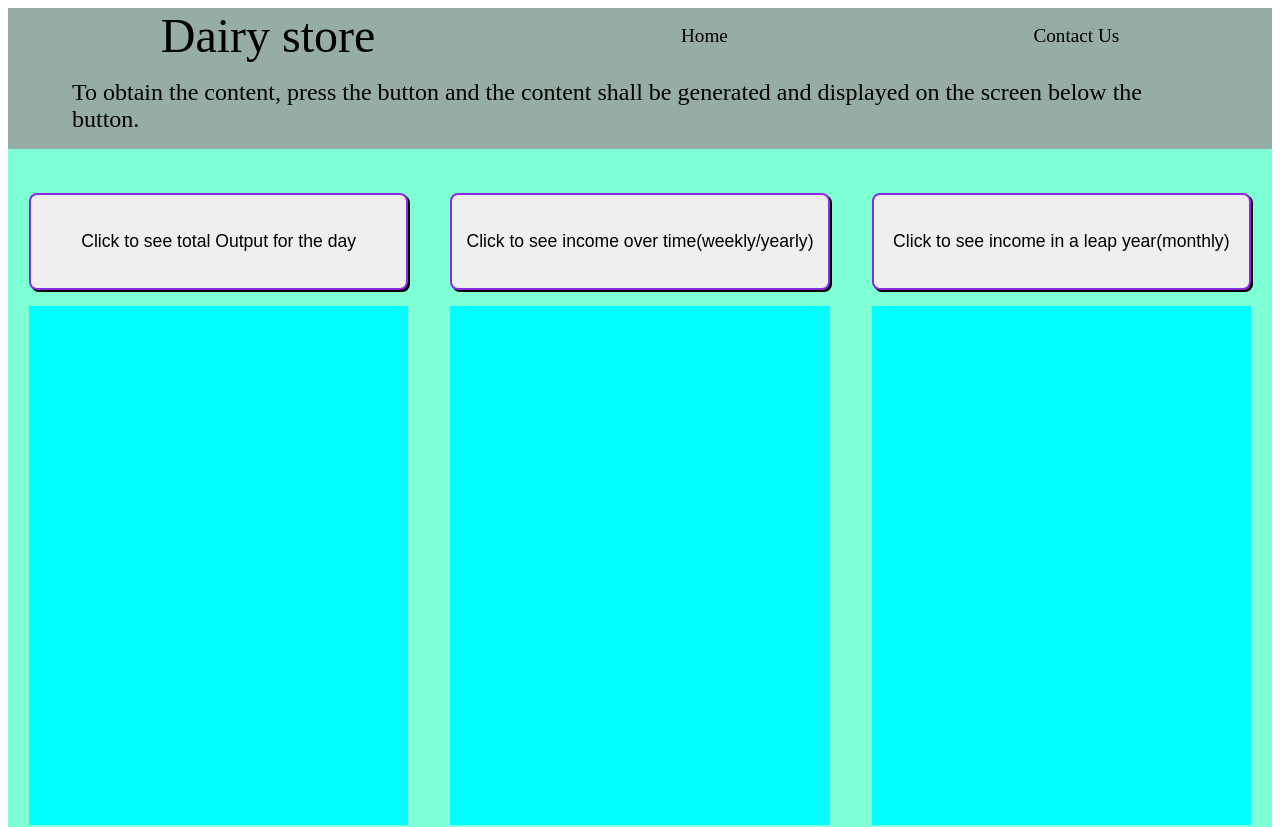
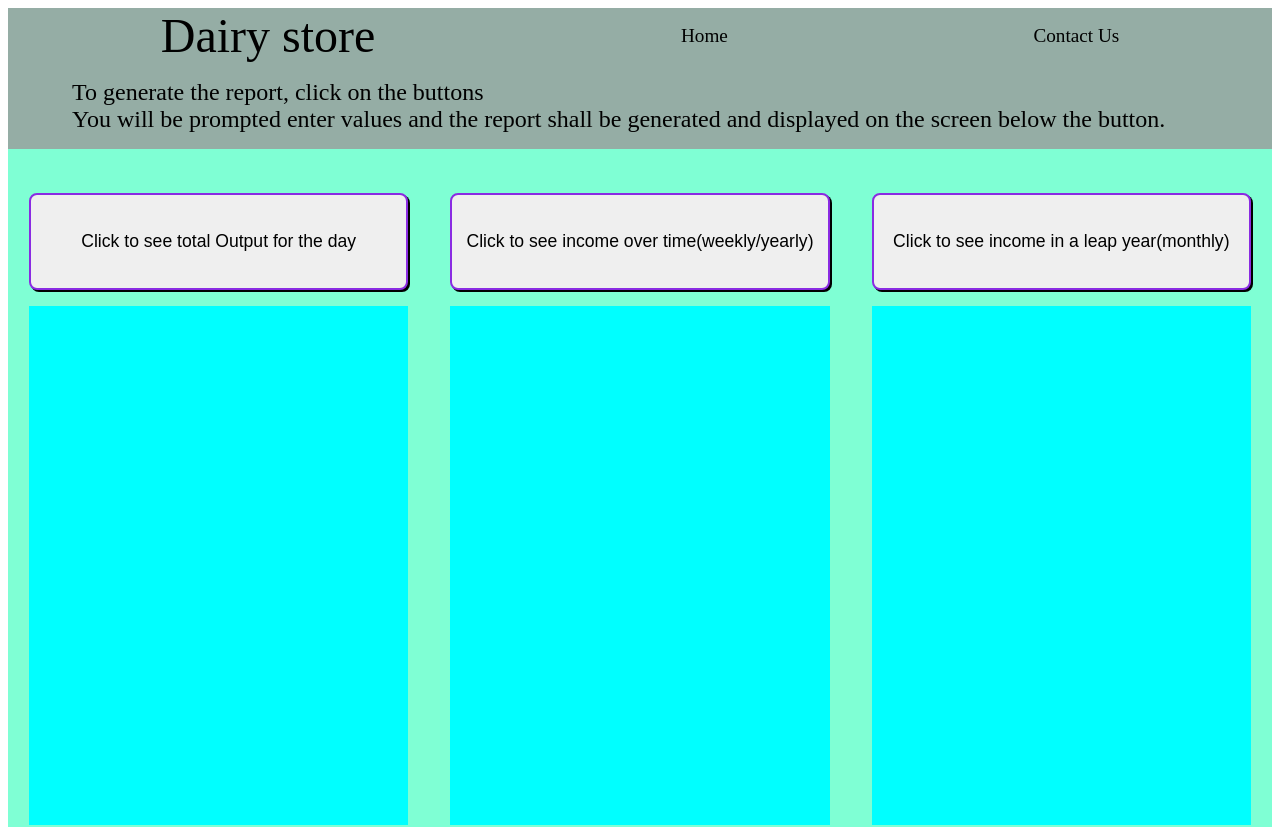
Before and after one commit to Kangonga/dairy_project, a plain HTML site: page index.html in a window 1280 px wide. Shown: the top 827 px of the page. Drawn offline with Linux system fonts and the light colour scheme.

Commit message:
add instructions

```diff
--- a/index.html
+++ b/index.html
@@ -14,7 +14,7 @@
         <div class="header">
             <div class="navbar">
                 <li class="nav-item nav-item1">Dairy store</li>
-                <li class="nav-item">Home</li>
+                <li class="nav-item"><a>Home</a></li>
                 <li class="nav-item">Contact Us</li>
             </div> <!--navbar-->
         </div>   <!-- header -->
@@ -23,7 +23,8 @@
 
 
         <div class="instructions">
-            To obtain the content, press the button and the content shall be generated and displayed on the screen
+            To generate the report, click on the buttons<br/>
+            You will be prompted enter values and the report shall be generated and displayed on the screen
             below the button.
         </div> <!--Instructions-->
 
```
